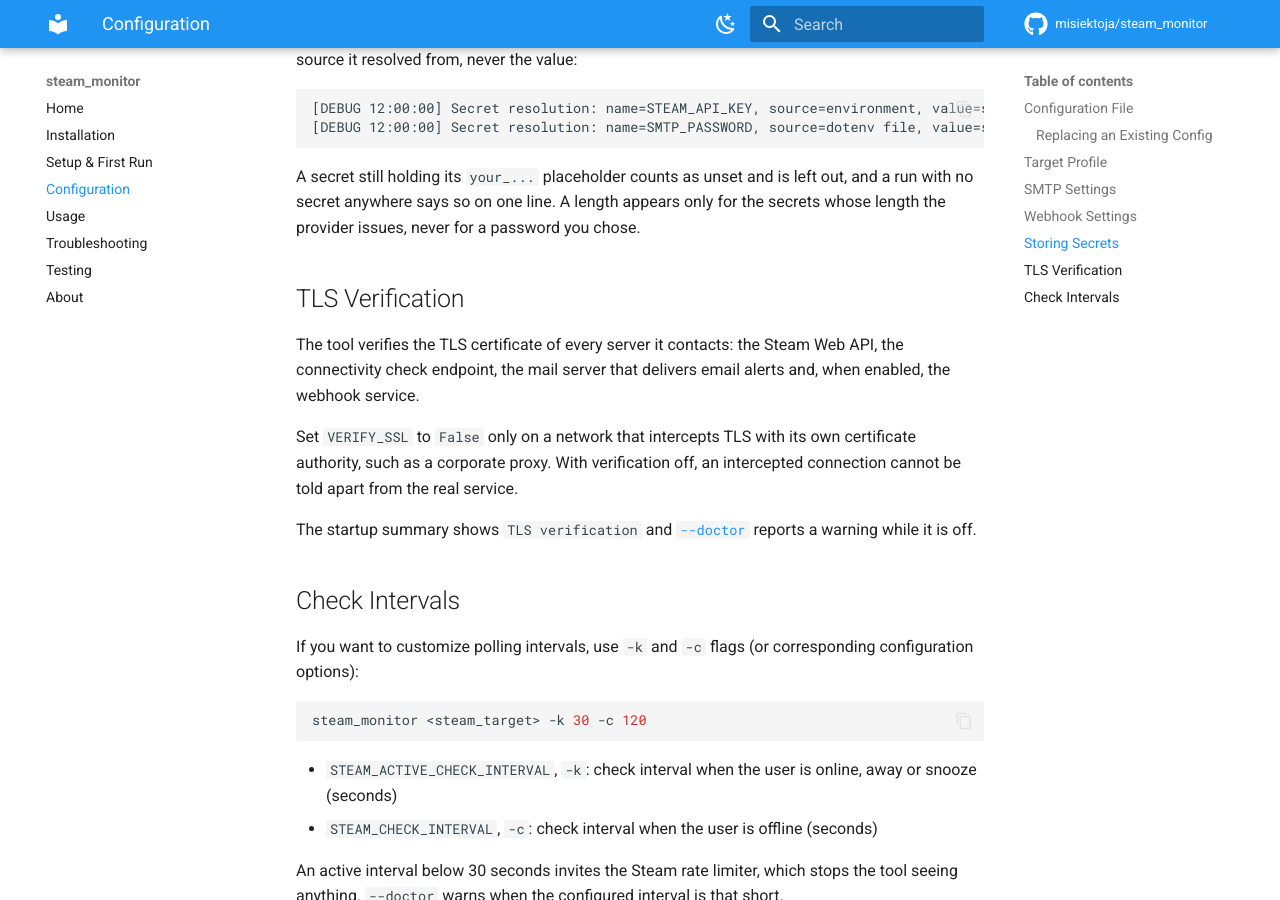
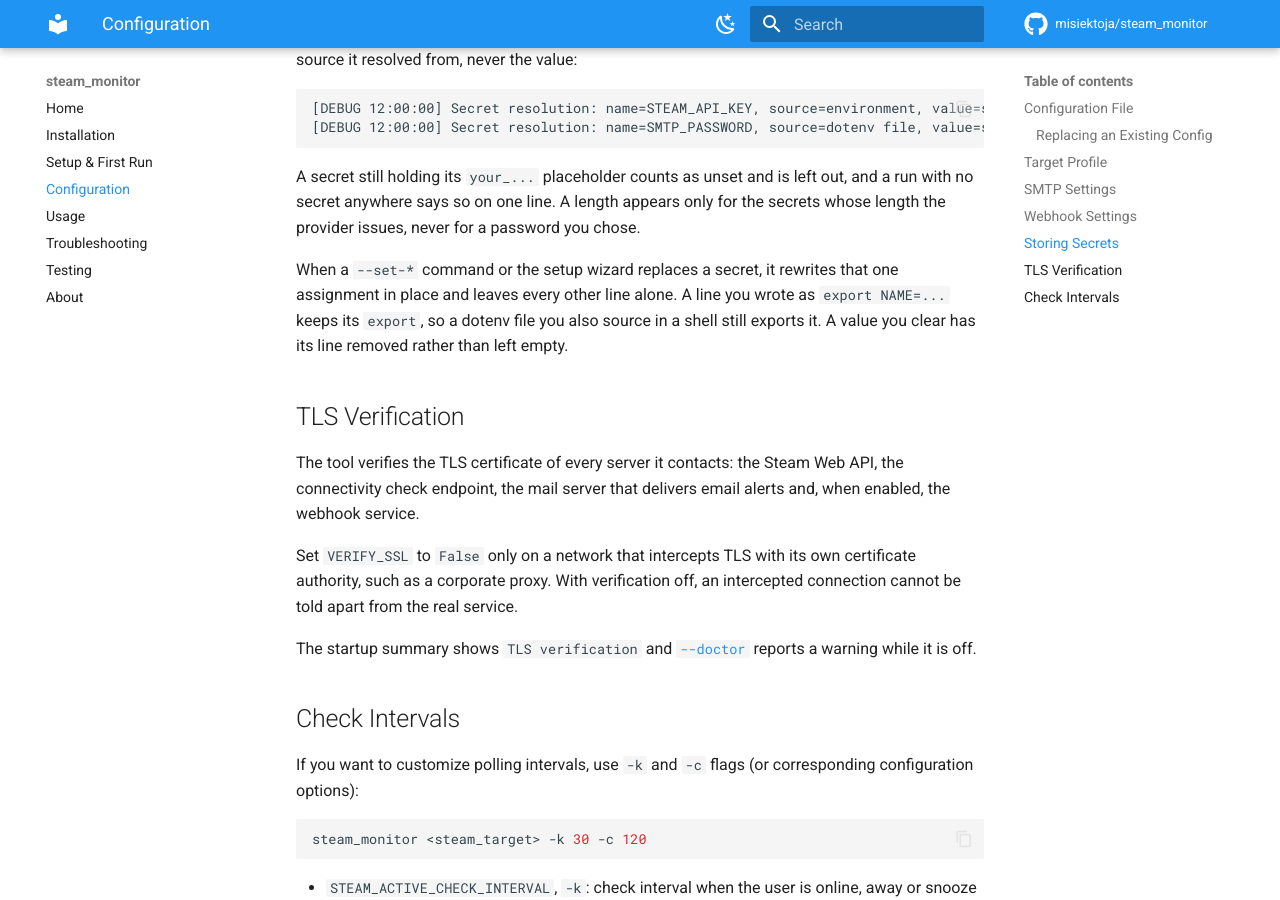
Before and after one commit to misiektoja/steam_monitor, an MkDocs documentation site: the page built from docs/configuration.md, in a window 1280 px wide and 900 px high, scrolled down 4342 px. Built offline with MkDocs 1.6.1 and Material for MkDocs 9.7.7, drawn with Linux system fonts in a browser that asks for light colours; comment, search, counter and statistics services are not loaded.

Commit message:
docs(configuration): say an exported assignment keeps its export when a secret is replaced

```diff
--- a/docs/configuration.md
+++ b/docs/configuration.md
@@ -167,6 +167,8 @@ A forgotten `export` can shadow the dotenv file invisibly, so `--debug` names ev
 
 A secret still holding its `your_...` placeholder counts as unset and is left out, and a run with no secret anywhere says so on one line. A length appears only for the secrets whose length the provider issues, never for a password you chose.
 
+When a `--set-*` command or the setup wizard replaces a secret, it rewrites that one assignment in place and leaves every other line alone. A line you wrote as `export NAME=...` keeps its `export`, so a dotenv file you also source in a shell still exports it. A value you clear has its line removed rather than left empty.
+
 ## TLS Verification
 
 The tool verifies the TLS certificate of every server it contacts: the Steam Web API, the connectivity check endpoint, the mail server that delivers email alerts and, when enabled, the webhook service.
```
